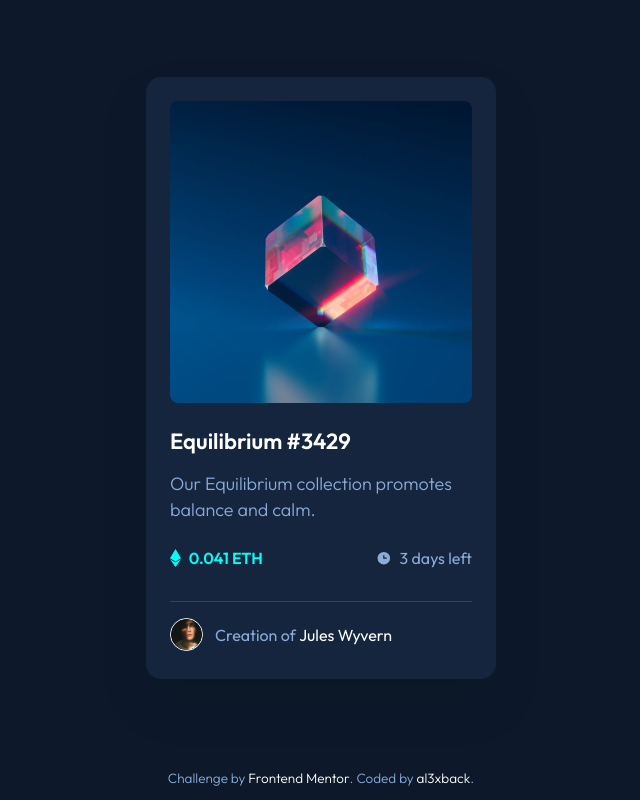
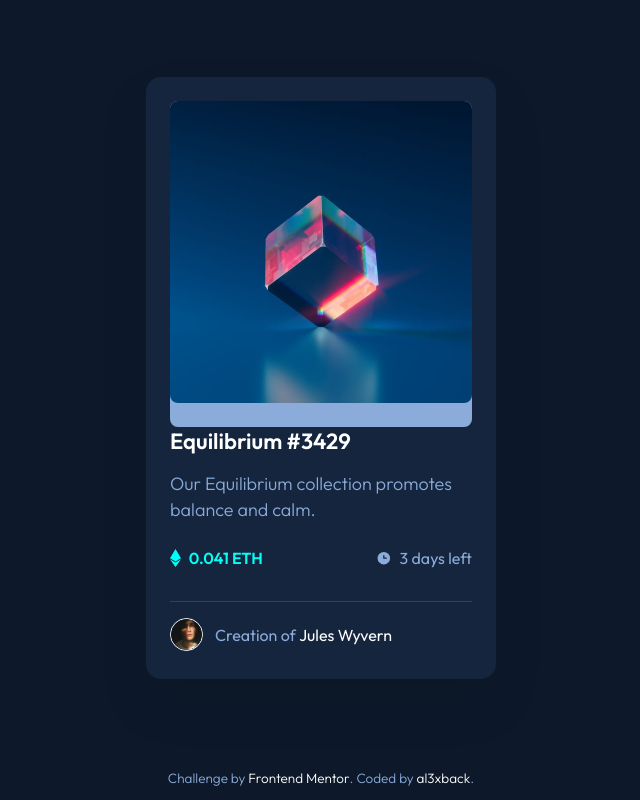
Before and after one commit to al3xback/fmentor-nft-inlinetable, a website: page index.html in a window 1280 px wide. Shown: the whole page, without its empty margins (319-959 px from the left). Drawn offline with Linux system fonts and the light colour scheme.

Commit message:
added occupy space to img

```diff
--- a/index.html
+++ b/index.html
@@ -43,6 +43,8 @@
 							<div class="card__image">
 								<div class="card__image-box">
 									<img
+										width="302"
+										height="302"
 										src="./images/equilibrium.jpg"
 										alt="" />
 								</div>
--- a/scss/components/_card.scss
+++ b/scss/components/_card.scss
@@ -25,6 +25,7 @@
 	position: relative;
 	display: table-cell;
 	padding-bottom: func.em(24);
+	background-color: var.$color-soft-blue;
 	@include mix.border-radius(0.5em);
 	cursor: pointer;
 }
```
Also changed, not shown: css/main.css, 1 other file.
